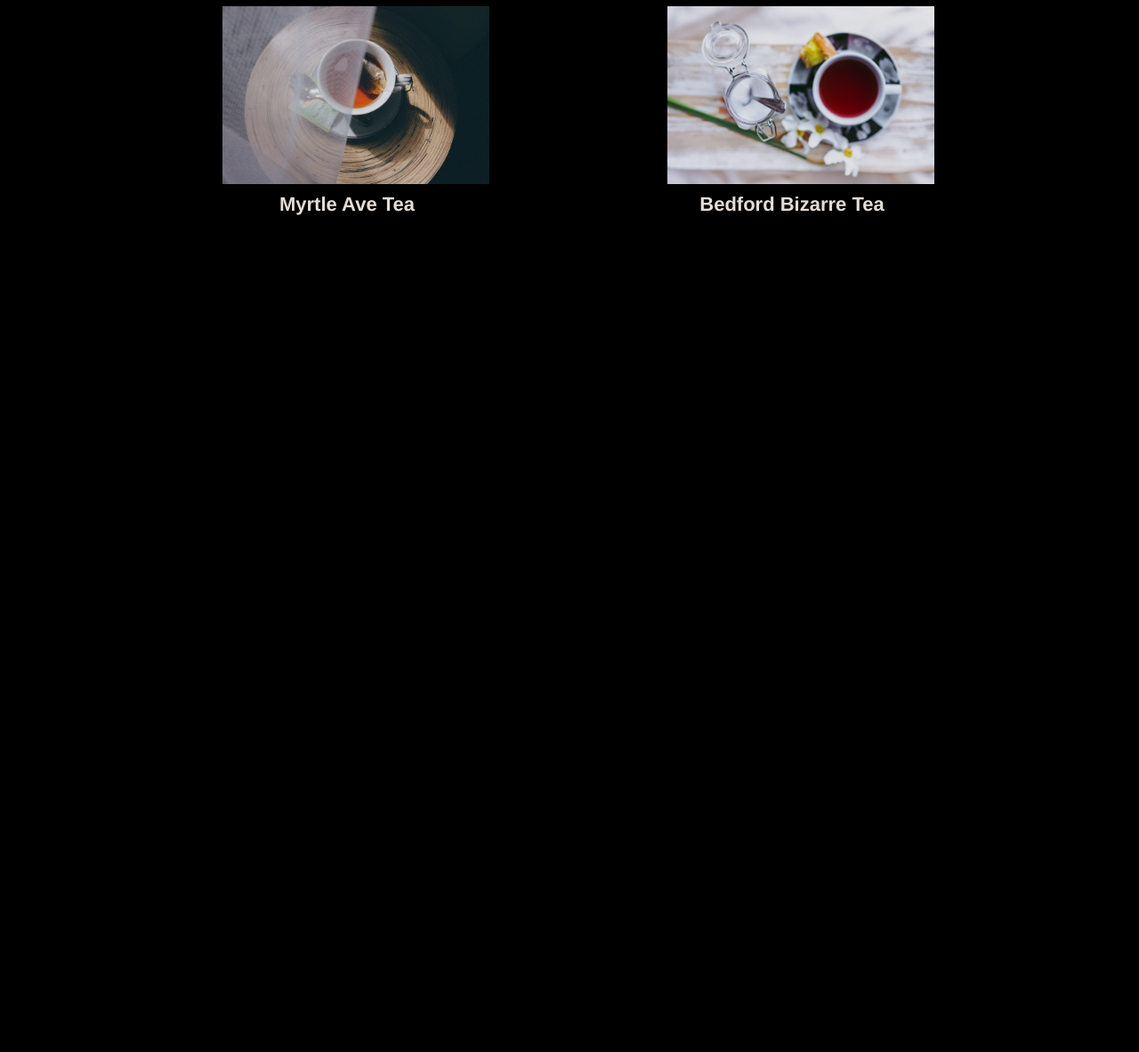
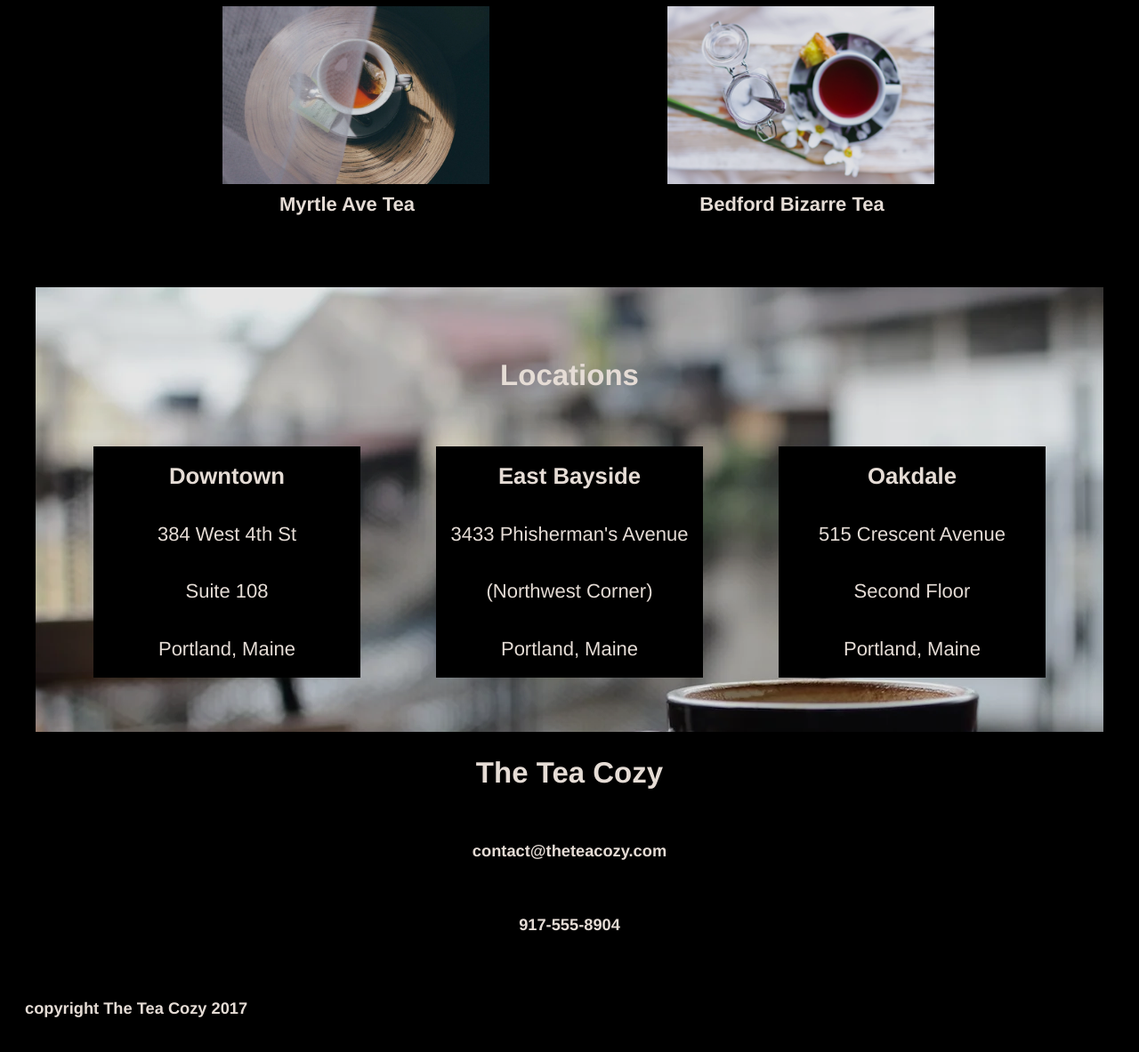
Before and after one commit to 0xSTVNDZ/teaCozy, a plain HTML site: page index.html in a window 1280 px wide. Shown: the part 1216-2399 px from the top of the page at 89% size. Before the commit the page ends 1477 px from the top, so only its background shows below. Drawn offline with Linux system fonts and the light colour scheme.

Commit message:
location and contact sections complete

```diff
--- a/css/styles.css
+++ b/css/styles.css
@@ -145,3 +145,76 @@ body {
     width: 300px;
     margin: 10px;
 }
+
+/*
+    locations flex container
+    set height, width, background image, flex wrap
+*/
+.locations {
+    height: 500px;
+    width: 1200px;
+    background-image: url('../images/img-locations-background.jpg');
+    object-fit: fill;
+    margin-top: 70px;
+    display: flex;
+    flex-wrap: wrap;
+    justify-content: space-evenly;
+    opacity: 1;
+}
+
+/* have the header span a whole row*/
+.locations h2 {
+    width: 100%;
+    margin-top: 80px;
+    margin-bottom: 0;
+}
+
+/*
+    each content container will also be a flex container
+    set height, width, background color, margins of each box
+    center items horizontally
+*/
+.locationsContent {
+    display: flex;
+    flex-wrap: wrap;
+    width: 300px;
+    height: 260px;
+    margin: 15px 20px;
+    background-color: black;
+    align-items: center;
+
+}
+
+/*text inside containers will be on their own row*/
+.locationsContent h3, p {
+    width: 100%;
+    margin: 0;
+}
+
+
+/*
+    contact section will be a flex container
+    set height, flex wrap, bottom margin
+    center content horizontally
+*/
+.contact {
+    display: flex;
+    flex-wrap: wrap;
+    height: 200px;
+    justify-content: center;
+    margin-bottom: 50px;
+}
+
+/* have text span their own row*/
+.contact h2,h5 {
+    width: 100%;
+}
+
+/*
+    align text left, set 20px margin and have it span its own row
+*/
+footer {
+    text-align: left;
+    margin: 20px;
+    width: 100%;
+}
--- a/index.html
+++ b/index.html
@@ -42,13 +42,33 @@
             </div>
         </div>
         <div class="locations" id="locations">
-
+            <h2>Locations</h2>
+            <div class="locationsContent">
+                <h3>Downtown</h3>
+                <p>384 West 4th St</p>
+                <p>Suite 108</p>
+                <p>Portland, Maine</p>
+            </div>
+            <div class="locationsContent">
+                <h3>East Bayside</h3>
+                <p>3433 Phisherman's Avenue</p>
+                <p>(Northwest Corner)</p>
+                <p>Portland, Maine</p>
+            </div>
+            <div class="locationsContent">
+                <h3>Oakdale</h3>
+                <p>515 Crescent Avenue</p>
+                <p>Second Floor</p>
+                <p>Portland, Maine</p>
+            </div>
         </div>
         <div class="contact">
-
+            <h2>The Tea Cozy</h2>
+            <h5>contact@theteacozy.com</h5>
+            <h5>917-555-8904</h5>
         </div>
     </body>
     <footer>
-
+        <h5>copyright The Tea Cozy 2017</h5>
     </footer>
 </html>
```
